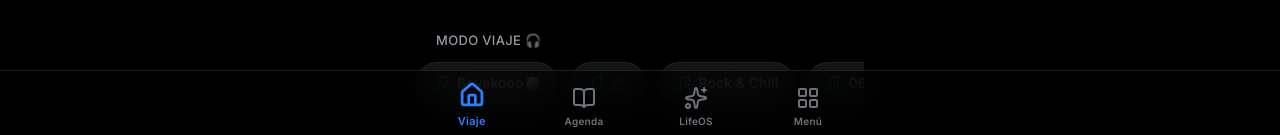
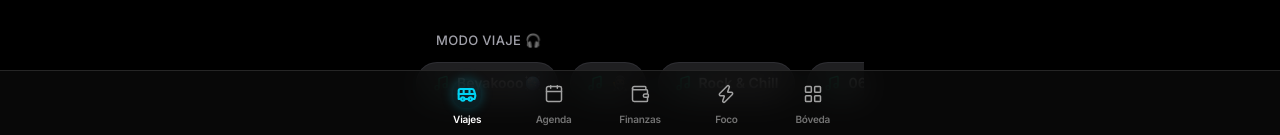
Before and after one commit to aalvaroespinoza/AppHorarios, a Next.js app: page / in a window 1280 px wide. Shown: the part 665-800 px from the top of the page. Built offline with nearby package versions, Linux system fonts and the light colour scheme; no server answers.

Commit message:
feat(layout): implementar bottom tab bar fijo estilo ios y transiciones globales de pagina

```diff
--- a/src/app/layout.tsx
+++ b/src/app/layout.tsx
@@ -1,7 +1,8 @@
 import type { Metadata, Viewport } from "next";
 import { Inter } from "next/font/google";
 import "./globals.css";
-import BottomTabBar from "@/components/layout/BottomTabBar";
+import { Navbar } from "@/components/layout/Navbar";
+import PageTransitionWrapper from "@/components/layout/PageTransitionWrapper";
 import ServiceWorkerRegister from "@/components/ServiceWorkerRegister";
 import { EscenarioProvider } from "@/context/EscenarioContext";
 import NotificationProvider from "@/components/NotificationProvider";
@@ -72,10 +73,10 @@ export default function RootLayout({
       <body className={`${inter.className} bg-gray-50 text-neutral-900 dark:bg-black dark:text-white min-h-[100dvh] antialiased overflow-x-hidden transition-colors duration-300`}>
         <ThemeProvider>
           <EscenarioProvider>
-            <main className="pb-[calc(5rem+env(safe-area-inset-bottom))] w-full max-w-[100vw] overflow-x-hidden">
+            <PageTransitionWrapper>
               {children}
-            </main>
-            <BottomTabBar />
+            </PageTransitionWrapper>
+            <Navbar />
             <ServiceWorkerRegister />
             <NotificationProvider />
           </EscenarioProvider>
--- /dev/null
+++ b/src/components/layout/Navbar.tsx
@@ -0,0 +1,64 @@
+"use client";
+
+import React from 'react';
+import Link from 'next/link';
+import { usePathname } from 'next/navigation';
+import { motion } from 'framer-motion';
+import { Bus, Calendar, Wallet, Zap, LayoutGrid } from 'lucide-react';
+import { TAP_ANIMATION } from '@/lib/animations';
+
+export interface NavItem {
+  id: string;
+  label: string;
+  icon: React.ComponentType<{ size?: number; className?: string; strokeWidth?: number }>;
+}
+
+export const NAV_ITEMS: NavItem[] = [
+  { id: '/', label: 'Viajes', icon: Bus },
+  { id: '/academia', label: 'Agenda', icon: Calendar },
+  { id: '/finanzas', label: 'Finanzas', icon: Wallet },
+  { id: '/focus', label: 'Foco', icon: Zap },
+  { id: '/boveda', label: 'Bóveda', icon: LayoutGrid },
+];
+
+export function Navbar() {
+  const pathname = usePathname();
+
+  return (
+    <nav className="fixed bottom-0 left-0 right-0 z-50 bg-neutral-950/80 backdrop-blur-lg border-t border-neutral-800 pb-safe">
+      <div className="flex justify-around items-center h-16 max-w-md mx-auto px-2">
+        {NAV_ITEMS.map((item) => {
+          const Icon = item.icon;
+          const isActive = pathname === item.id || (item.id !== '/' && pathname?.startsWith(item.id));
+
+          return (
+            <Link
+              key={item.id}
+              href={item.id}
+              className="relative flex flex-col items-center justify-center flex-1 h-full py-1 group"
+              style={{ WebkitTapHighlightColor: 'transparent' }}
+            >
+              <motion.div
+                whileTap={TAP_ANIMATION}
+                className="flex flex-col items-center gap-1"
+              >
+                <div className={`p-1 rounded-xl transition-all ${
+                  isActive ? 'text-cyan-400 bg-cyan-500/10 shadow-[0_0_12px_rgba(6,182,212,0.3)]' : 'text-neutral-400 group-hover:text-white'
+                }`}>
+                  <Icon size={20} strokeWidth={isActive ? 2.5 : 1.8} />
+                </div>
+                <span className={`text-[10px] font-semibold tracking-tight transition-colors ${
+                  isActive ? 'text-white font-bold' : 'text-neutral-500 group-hover:text-neutral-300'
+                }`}>
+                  {item.label}
+                </span>
+              </motion.div>
+            </Link>
+          );
+        })}
+      </div>
+    </nav>
+  );
+}
+
+export default Navbar;
--- a/src/components/layout/PageTransitionWrapper.tsx
+++ b/src/components/layout/PageTransitionWrapper.tsx
@@ -2,25 +2,22 @@
 
 import { usePathname } from 'next/navigation';
 import { AnimatePresence, motion } from 'framer-motion';
-import { PAGE_TRANSITION } from '@/lib/animations';
 
 export default function PageTransitionWrapper({ children }: { children: React.ReactNode }) {
   const pathname = usePathname();
 
-  // If a specific page already has PAGE_TRANSITION on its root element,
-  // wrapping it here will cause a double-animation. However, since we are moving
-  // to a layout-based transition, it's safer to have it centrally. We'll use a
-  // shorter explicit transition to avoid conflicts if the page has its own.
-
   return (
     <AnimatePresence mode="wait">
-      <motion.div
+      <motion.main
         key={pathname}
-        {...PAGE_TRANSITION}
-        className="w-full"
+        initial={{ opacity: 0, x: 10 }}
+        animate={{ opacity: 1, x: 0 }}
+        exit={{ opacity: 0, x: -10 }}
+        transition={{ duration: 0.2, ease: "easeOut" }}
+        className="w-full max-w-[100vw] overflow-x-hidden pb-[calc(5rem+env(safe-area-inset-bottom))]"
       >
         {children}
-      </motion.div>
+      </motion.main>
     </AnimatePresence>
   );
 }
```
